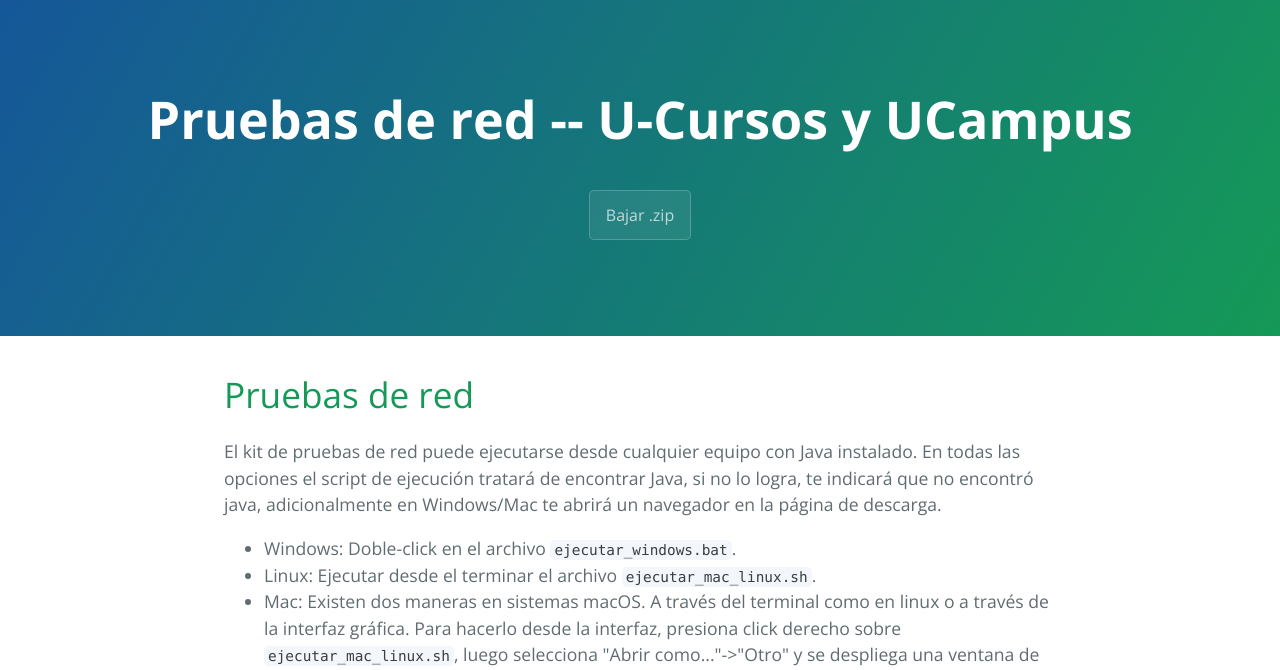
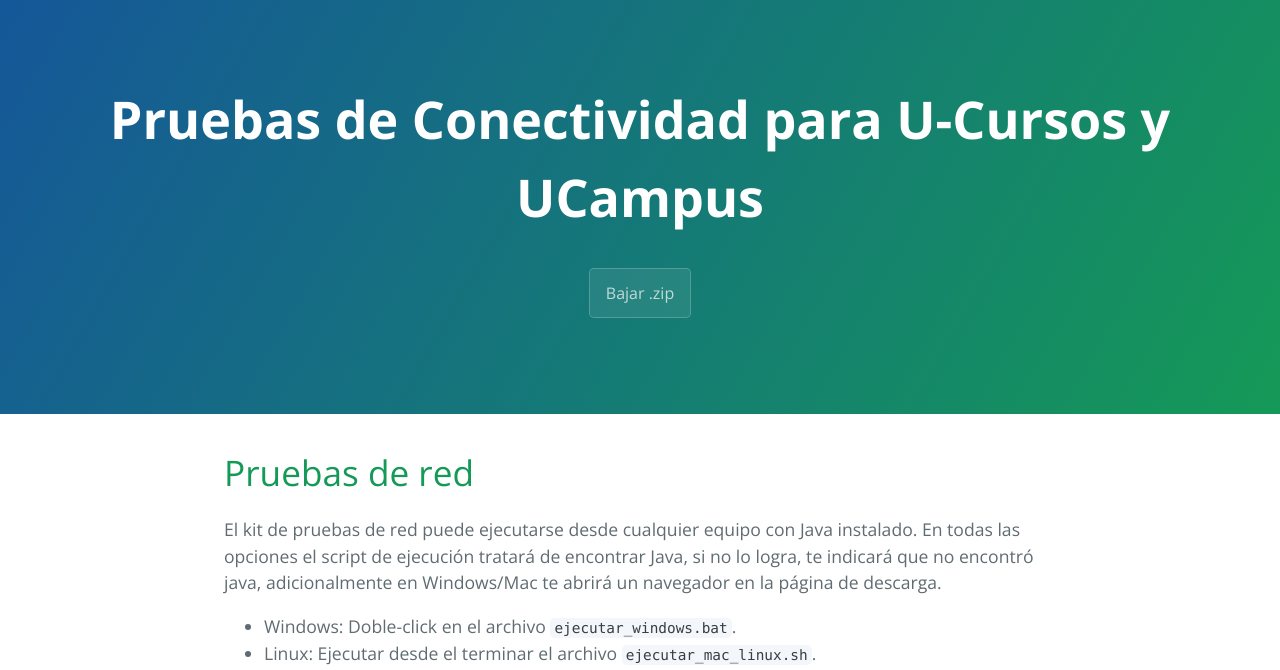
Before and after one commit to FCFM-ADI/NetworkTests, a plain HTML site: page index.html in a window 1280 px wide. Shown: the top 670 px of the page. Drawn offline with nearby package versions, Linux system fonts and the light colour scheme.

Commit message:
Update index.html

```diff
--- a/index.html
+++ b/index.html
@@ -2,7 +2,7 @@
 <html lang="en-us">
   <head>
     <meta charset="UTF-8">
-    <title>ADI Network Tests by FCFM-ADI</title>
+    <title>Pruebas de Conectividad para U-Cursos y UCampus</title>
     <meta name="viewport" content="width=device-width, initial-scale=1">
     <link rel="stylesheet" type="text/css" href="stylesheets/normalize.css" media="screen">
     <link href='https://fonts.googleapis.com/css?family=Open+Sans:400,700' rel='stylesheet' type='text/css'>
@@ -11,7 +11,7 @@
   </head>
   <body>
     <section class="page-header">
-      <h1 class="project-name">Pruebas de red -- U-Cursos y UCampus</h1>
+      <h1 class="project-name">Pruebas de Conectividad para U-Cursos y UCampus</h1>
       <h2 class="project-tagline"></h2>
       <!--a href="https://github.com/FCFM-ADI/NetworkTests" class="btn">View on GitHub</a-->
       <a href="https://github.com/FCFM-ADI/NetworkTests/releases/download/untagged-25f39ffde78a501d87be/ADINetworkTester.zip" class="btn">Bajar .zip</a>
```
